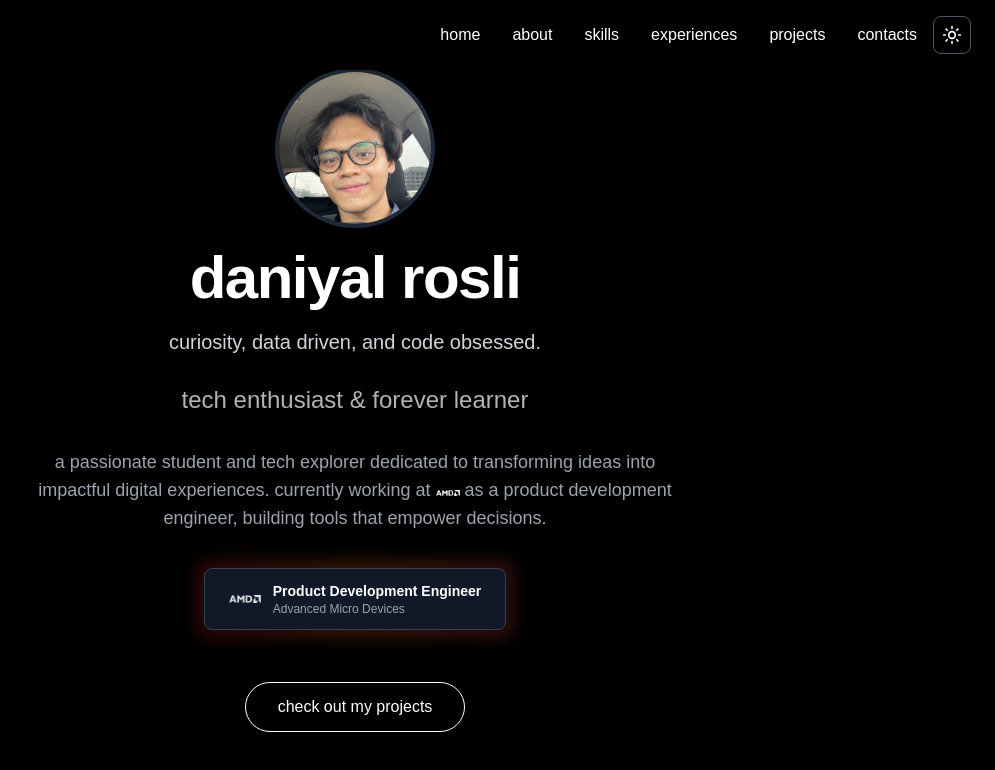
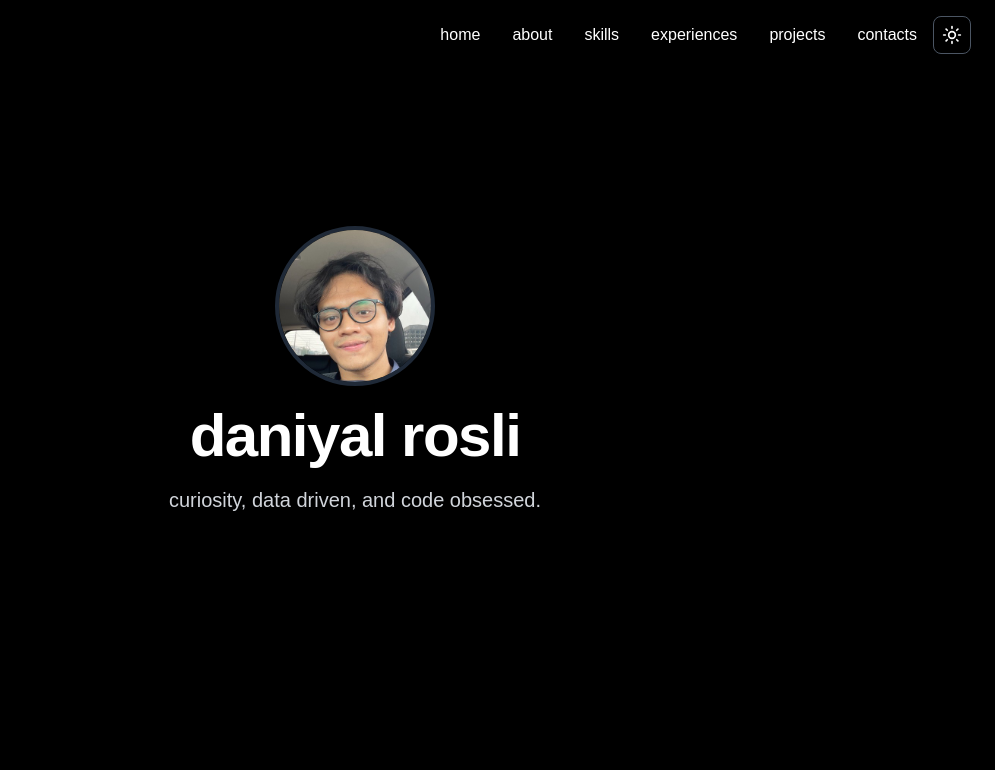
Before and after one commit to daniyalrosli/my-portfolio, a Next.js app: page / in a window 1280 px wide. Shown: the top 770 px of the page, without its empty margins (285-1280 px from the left). Built offline with nearby package versions, Linux system fonts and the light colour scheme.

Commit message:
new update

```diff
--- a/src/app/page.tsx
+++ b/src/app/page.tsx
@@ -3,7 +3,6 @@ import Navbar from "./components/navbar";
 import Image from "next/image";
 import { motion } from "framer-motion";
 import { Inter, Poppins } from "next/font/google";
-import Link from "next/link";
 
 // font setup
 const inter = Inter({ subsets: ["latin"], variable: "--font-inter" });
@@ -81,75 +80,16 @@ export default function HomePage() {
             className="block text-xl md:text-2xl text-gray-700 dark:text-white/70 font-medium pt-2"
             variants={itemVariants}
           >
-            tech enthusiast & forever learner
+
           </motion.span>
 
           <motion.p
             className="text-md md:text-lg text-gray-500 dark:text-gray-400 leading-relaxed pt-3 px-4"
             variants={itemVariants}
           >
-            a passionate student and tech explorer dedicated to transforming
-            ideas into impactful digital experiences. currently working at{" "}
-            <span className="inline-flex items-center gap-2 text-gray-700 dark:text-gray-300 font-medium">
-              <Image
-                src="/img/amd.png"
-                alt="AMD"
-                width={24}
-                height={24}
-                className="inline-block"
-              />
 
-            </span>{" "}
-            as a product development engineer, building tools that empower
-            decisions.
           </motion.p>
 
-          <motion.div
-            className="flex justify-center pt-4"
-            variants={itemVariants}
-            whileHover={{ scale: 1.05 }}
-            transition={{ type: "spring", stiffness: 300, damping: 20 }}
-          >
-            <div className="relative group">
-              <div className="absolute -inset-2 bg-gradient-to-r from-red-600 via-orange-500 to-red-500 rounded-xl blur opacity-20 group-hover:opacity-40 transition duration-300"></div>
-              <div className="relative bg-white dark:bg-gray-900 px-6 py-3 rounded-lg border border-gray-200 dark:border-gray-700 shadow-sm">
-                <div className="flex items-center gap-3">
-                  <Image
-                    src="/img/amd.png"
-                    alt="AMD Logo"
-                    width={32}
-                    height={32}
-                    className="opacity-90"
-                  />
-                  <div className="text-left">
-                    <div className="text-sm font-semibold text-gray-900 dark:text-white">
-                      Product Development Engineer
-                    </div>
-                    <div className="text-xs text-gray-600 dark:text-gray-400">
-                      Advanced Micro Devices
-                    </div>
-                  </div>
-                </div>
-              </div>
-            </div>
-          </motion.div>
-
-          <motion.div
-            className="pt-8"
-            initial="hidden"
-            animate="visible"
-            variants={itemVariants}
-          >
-            <Link href="/projects" passHref>
-              <motion.a
-                className="inline-block border border-gray-900 dark:border-white px-8 py-3 rounded-full text-gray-900 dark:text-white hover:bg-gray-900 dark:hover:bg-white hover:text-white dark:hover:text-black transition-all duration-300"
-                whileHover={{ scale: 1.05 }}
-                whileTap={{ scale: 0.95 }}
-              >
-                check out my projects
-              </motion.a>
-            </Link>
-          </motion.div>
         </motion.div>
       </section>
     </main>
```
